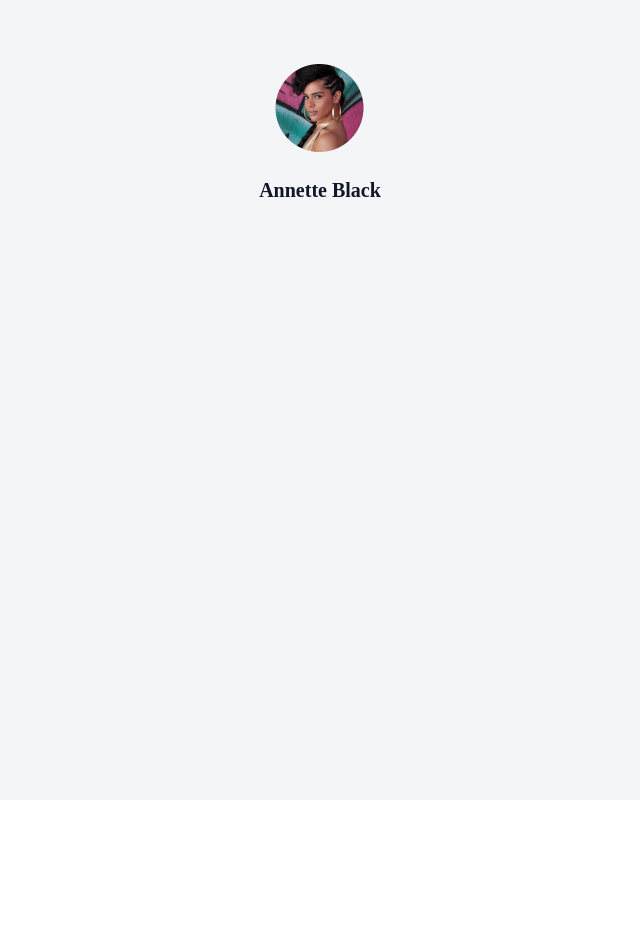
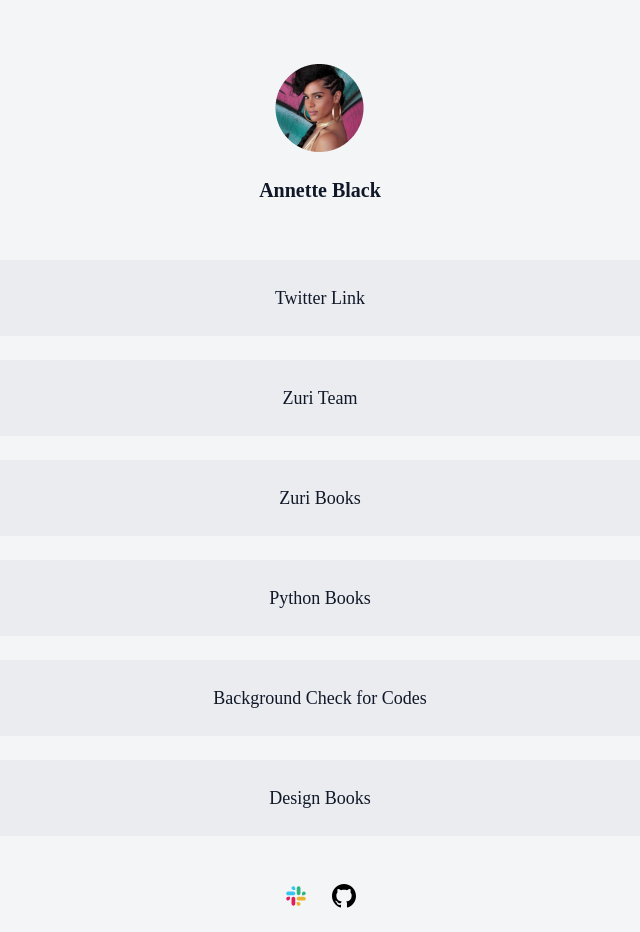
Before and after one commit to Cornerstone-04/zuri-frontend-stage-1, a React (Create React App) app: page / in a window 1280 px wide. Shown: the whole page, without its empty margins (320-960 px from the left). Before the commit the page ends 800 px from the top, so only its background shows below. Built offline with nearby package versions, Linux system fonts and the light colour scheme.

Commit message:
Delete data folder, add app links and icons
This commit removed the data folder as it is no longer relevant.
Create the structure for the link boxes.
Create custom classes in index.css for boxes and link texts.
Import slack and github icons.

```diff
--- a/src/App.jsx
+++ b/src/App.jsx
@@ -1,14 +1,98 @@
 import React from "react";
-import { ProfilePic } from "./assets";
+import { Github, ProfilePic, Slack } from "./assets";
 
 const App = () => {
   return (
     <div className="bg-zuriBg min-h-screen flex flex-col justify-start items-center gap-8 sm:gap-14 relative">
+      {/* profile */}
       <div className="mt-16 flex flex-col justify-center items-center gap-6">
-        <img src={ProfilePic} alt="" />
+        <img src={ProfilePic} alt="" id="profile__img" />
         <p className="font-bold text-zuriGray-900 text-xl font-default">
           Annette Black
         </p>
+        <noscript>
+          <p id="slack">Ephraim Cornerstone</p>
+        </noscript>
+      </div>
+
+      {/* link boxes */}
+      <div className="flex flex-col justify-center items-center gap-6 w-full px-4 sm:px-20 md:px-36">
+        <div className="btn">
+          <a
+            href="https://twitter.com/cornerstone_jsx"
+            rel="noreferrer"
+            target="_blank"
+            className="link__text"
+            id="twitter"
+          >
+            Twitter Link
+          </a>
+        </div>
+
+        <div className="btn">
+          <a
+            href="https://training.zuri.team/"
+            rel="noreferrer"
+            target="_blank"
+            className="link__text"
+            id="btn__zuri"
+          >
+            Zuri Team
+          </a>
+        </div>
+        <div className="btn">
+          <a
+            href="http://books.zuri.team/"
+            rel="noreferrer"
+            target="_blank"
+            className="link__text"
+            id="books"
+          >
+            Zuri Books
+          </a>
+        </div>
+        <div className="btn">
+          <a
+            href="https://books.zuri.team/python-for-beginners?ref_id=cornerstone"
+            rel="noreferrer"
+            target="_blank"
+            className="link__text"
+            id="book__python"
+          >
+            Python Books
+          </a>
+        </div>
+        <div className="btn">
+          <a
+            href="https://background.zuri.team/"
+            rel="noreferrer"
+            target="_blank"
+            className="link__text"
+            id="pitch"
+          >
+            Background Check for Codes
+          </a>
+        </div>
+        <div className="btn">
+          <a
+            href="https://books.zuri.team/design-rules"
+            rel="noreferrer"
+            target="_blank"
+            className="link__text"
+            id="book_design"
+          >
+            Design Books
+          </a>
+        </div>
+
+        <div className="social py-6 flex justify-center items-center gap-6">
+          <a href="/">
+            <img src={Slack} alt="" />
+          </a>
+          <a href="https://github.com/Cornerstone-04">
+            <img src={Github} alt="" />
+          </a>
+        </div>
       </div>
     </div>
   );
--- a/src/index.css
+++ b/src/index.css
@@ -3,3 +3,11 @@
 @tailwind base;
 @tailwind components;
 @tailwind utilities;
+
+.btn {
+  @apply bg-zuriGray-200 h-boxSm sm:h-box py-6 px-8 flex justify-center items-center w-full max-w-6xl border-1 border-zuriGray-200 rounded-lg;
+}
+
+.link__text {
+  @apply font-default text-zuriGray-900 font-medium text-sm sm:text-lg;
+}
--- a/src/output.css
+++ b/src/output.css
@@ -573,6 +573,10 @@ video {
   min-height: 100vh;
 }
 
+.w-full{
+  width: 100%;
+}
+
 .flex-col{
   flex-direction: column;
 }
@@ -602,6 +606,16 @@ video {
   background-color: rgb(244 245 247 / var(--tw-bg-opacity));
 }
 
+.px-4{
+  padding-left: 1rem;
+  padding-right: 1rem;
+}
+
+.py-6{
+  padding-top: 1.5rem;
+  padding-bottom: 1.5rem;
+}
+
 .font-default{
   font-family: Montserrat;
 }
@@ -620,8 +634,59 @@ video {
   color: rgb(16 24 40 / var(--tw-text-opacity));
 }
 
+.btn{
+  display: flex;
+  height: 76px;
+  width: 100%;
+  max-width: 72rem;
+  align-items: center;
+  justify-content: center;
+  border-radius: 0.5rem;
+  border-width: 1px;
+  --tw-border-opacity: 1;
+  border-color: rgb(234 236 240 / var(--tw-border-opacity));
+  --tw-bg-opacity: 1;
+  background-color: rgb(234 236 240 / var(--tw-bg-opacity));
+  padding-top: 1.5rem;
+  padding-bottom: 1.5rem;
+  padding-left: 2rem;
+  padding-right: 2rem;
+}
+
 @media (min-width: 640px){
+  .btn{
+    height: 76px;
+  }
+}
+
+.link__text{
+  font-family: Montserrat;
+  font-size: 0.875rem;
+  line-height: 1.25rem;
+  font-weight: 500;
+  --tw-text-opacity: 1;
+  color: rgb(16 24 40 / var(--tw-text-opacity));
+}
+
+@media (min-width: 640px){
+  .link__text{
+    font-size: 1.125rem;
+    line-height: 1.75rem;
+  }
+
   .sm\:gap-14{
     gap: 3.5rem;
   }
+
+  .sm\:px-20{
+    padding-left: 5rem;
+    padding-right: 5rem;
+  }
 }
+
+@media (min-width: 768px){
+  .md\:px-36{
+    padding-left: 9rem;
+    padding-right: 9rem;
+  }
+}
--- a/tailwind.config.js
+++ b/tailwind.config.js
@@ -17,6 +17,7 @@ module.exports = {
         default: ["Montserrat"],
       },
       height: { box: "76px", boxSm: "76px" },
+      borderWidth: {1: "1px"}
     },
   },
   plugins: [],
```
Also changed, not shown: src/data/linkData.json (deleted, +0 -32 lines).
